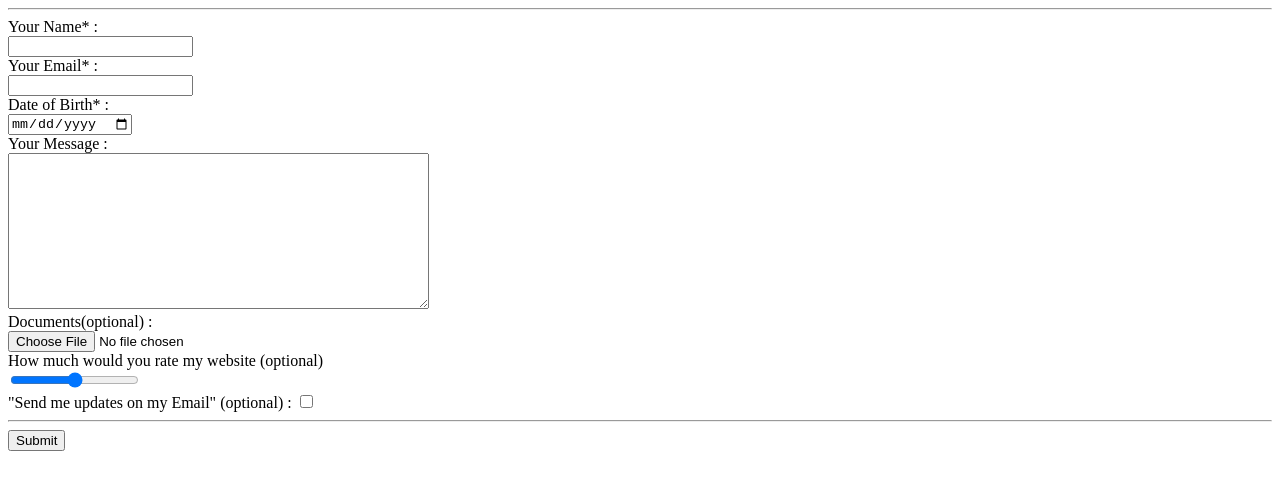
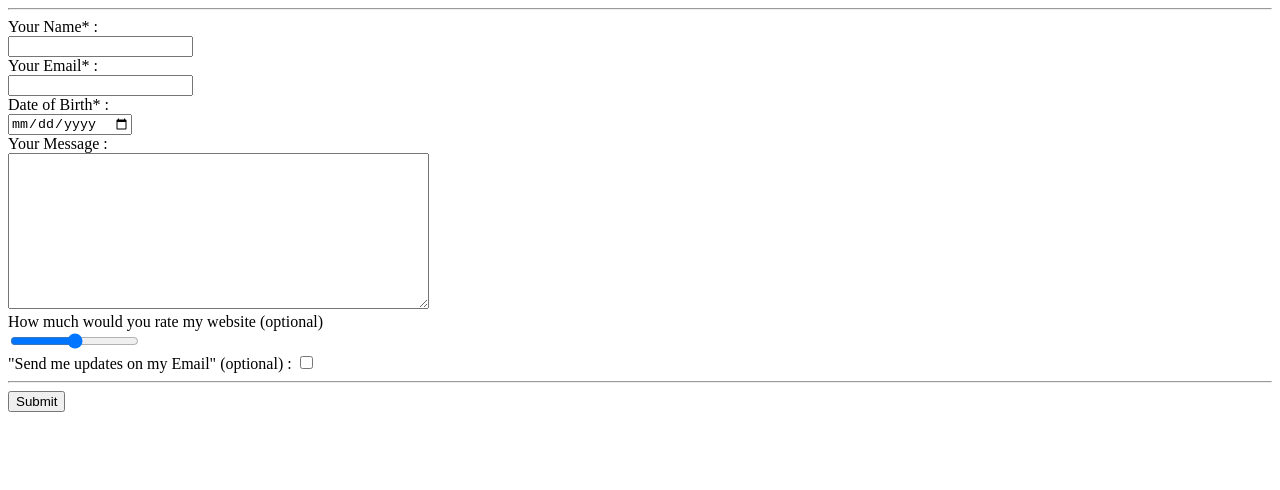
Before and after one commit to Ayaan198/cv, a plain HTML site: page yourcontact.html in a window 1280 px wide. Drawn offline with Linux system fonts and the light colour scheme.

Commit message:
Update yourcontact.html

```diff
--- a/yourcontact.html
+++ b/yourcontact.html
@@ -14,8 +14,7 @@
    <input type="date" name="DOB" value=""><br>
    <label>Your Message :</label><br>
    <textarea name="My Message" rows="10" cols="50"></textarea> <br>
-   <label>Documents(optional) :</label> <br>
-   <input type="file" name="File" value=""><br>
+
    <label>How much would you rate my website (optional)</label> <br>
    <input type="range" name="My Rating" value=""><br>
    <label>"Send me updates on my Email" (optional) :</label>
```
